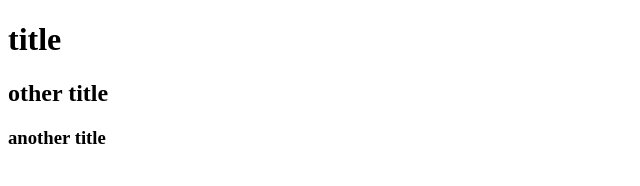
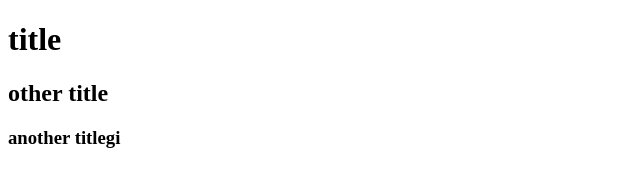
Before and after one commit to nacholg/gitCoderHouse, a plain HTML site: page index.html in a window 1280 px wide. Shown: the full height of the page, 0-640 px from the left. Drawn offline with Linux system fonts and the light colour scheme.

```diff
--- a/index.html
+++ b/index.html
@@ -9,7 +9,7 @@
 <body>
     <h1>title</h1>
     <h2>other title</h2>
-    <h3>another title</h3>
+    <h3>another titlegi</h3>
 
 
 </body>
```
